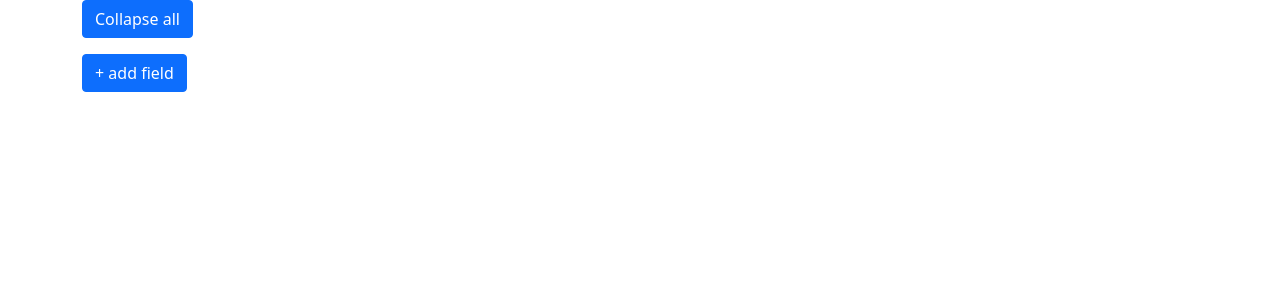
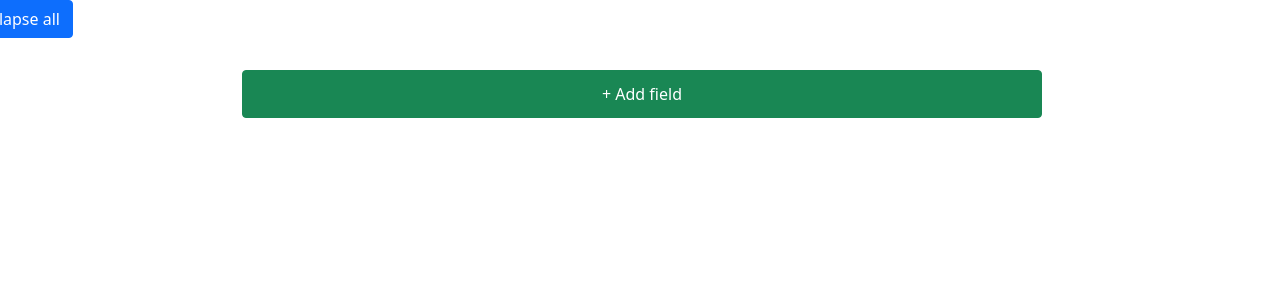
Before and after one commit to digimakergo/contenttype-designer, a React (Create React App) app in the folder client/: page / in a window 1280 px wide. Shown: the top 300 px of the page. Built offline with nearby package versions, Linux system fonts and the light colour scheme.

Commit message:
Changes to "add field" and collapse all button

```diff
--- a/client/src/App.tsx
+++ b/client/src/App.tsx
@@ -130,8 +130,8 @@ function App() {
   return (
     <div className="App">
       <Container>
-        <Button variant='primary' onClick={() => collapseAll()}>Collapse all</Button>
-        <Form style={{marginTop:"1rem"}} noValidate validated={validated}onSubmit={Submit}>
+        <Button variant='primary' style={{marginLeft:"-7.5rem"}} onClick={() => collapseAll()}>Collapse all</Button>
+        <Form style={{paddingTop:"1rem", marginLeft:"0.5rem"}} noValidate validated={validated}onSubmit={Submit}>
 
           <DndProvider backend={HTML5Backend}>
             {list.map((field:any, index:number) => (
@@ -142,7 +142,7 @@ function App() {
             ))}
           </DndProvider>
         </Form>
-        <Button onClick={() => setShow(true)}>+ add field</Button>
+        <Button variant='success' style={{width:"50rem", height:"3rem" , marginLeft:"10rem", marginTop:"1rem"}} onClick={() => setShow(true)}>+ Add field</Button>
         <AddField show={show} setShow={setShow} fieldtypes={fieldtypes} onClick={addContent}/>
       </Container>
     </div>
--- a/client/src/components/DragNDropComponent.tsx
+++ b/client/src/components/DragNDropComponent.tsx
@@ -82,7 +82,7 @@ const DragNDropComponent = (props:any) => {
 
 
     return (
-        <Form.Group className="boarding" controlId="boarding" ref={prev} style={{opacity: opacity}}>
+        <Form.Group className="boarding" controlId="boarding" ref={prev} style={{opacity: opacity, marginTop:"1rem"}}>
             <Row>
                 <Col xs="10" md="10" lg="10" style={{border:"solid black 0.1rem"}}>
 
@@ -91,9 +91,9 @@ const DragNDropComponent = (props:any) => {
                             <Col xs="2" md="2" lg="2"><Move ref={ref} handlerId={handlerId} /></Col>
                             <Col xs={{span:"2", offset:"2"}} md={{span:"2", offset:"2"}} lg={{span:"2", offset:"2"}}>
                                 <img onClick={dropdown} className='dropdown-field-img' style={dropDownContent ?
-                                    {width:"2rem", float:"right", transition: "500ms", cursor: "pointer"}
+                                    {width:"3rem", float:"right", transition: "500ms", cursor: "pointer"}
                                     :
-                                    {width:"2rem", float:"right", transition: "500ms", transform: "rotate(-90deg)", cursor: "pointer"}}
+                                    {width:"3rem", float:"right", transition: "500ms", transform: "rotate(-90deg)", cursor: "pointer"}}
                                      src='./images/dropdownicon.png'/>
                                 </Col>
                         </Row>
```
